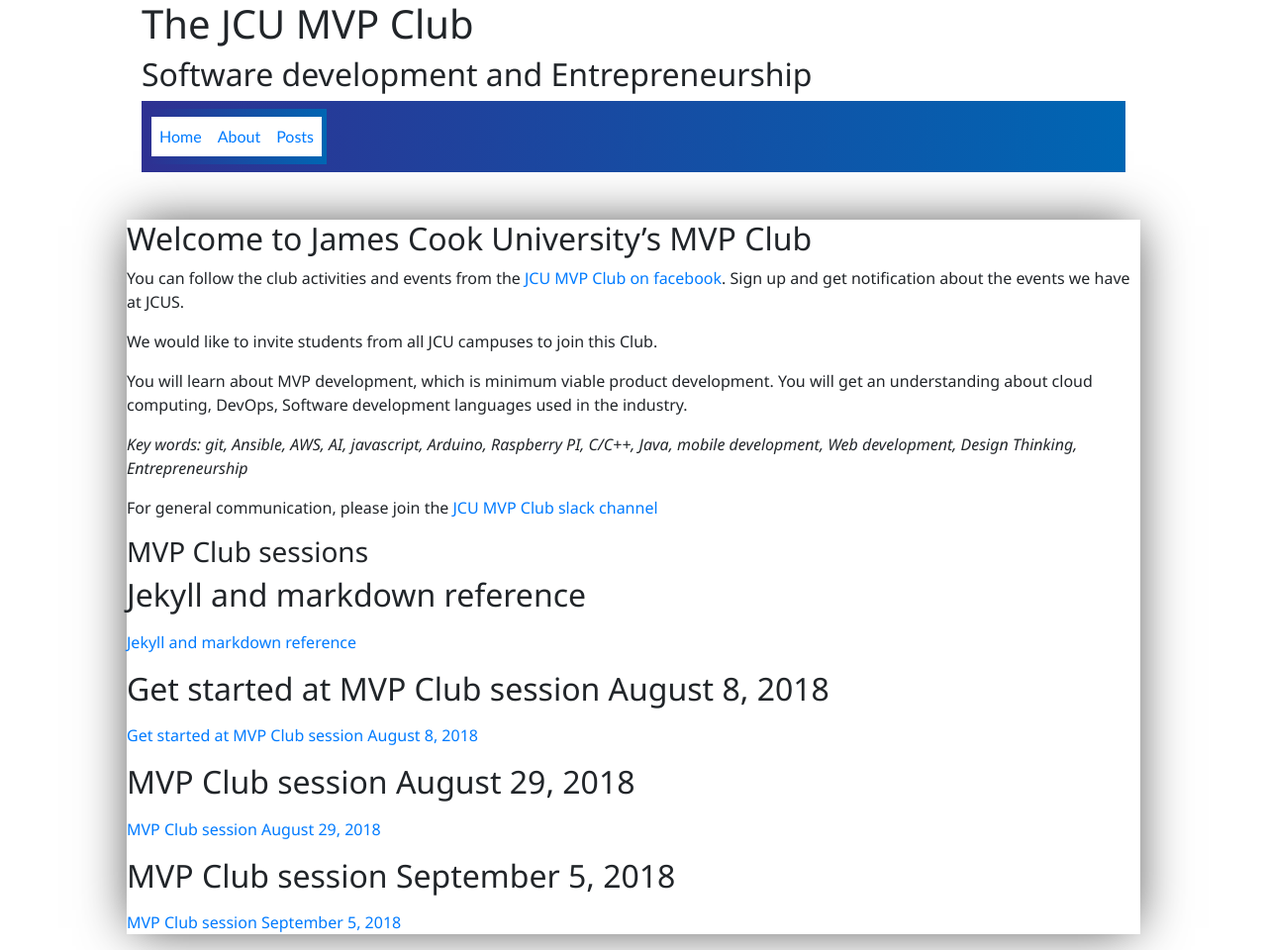
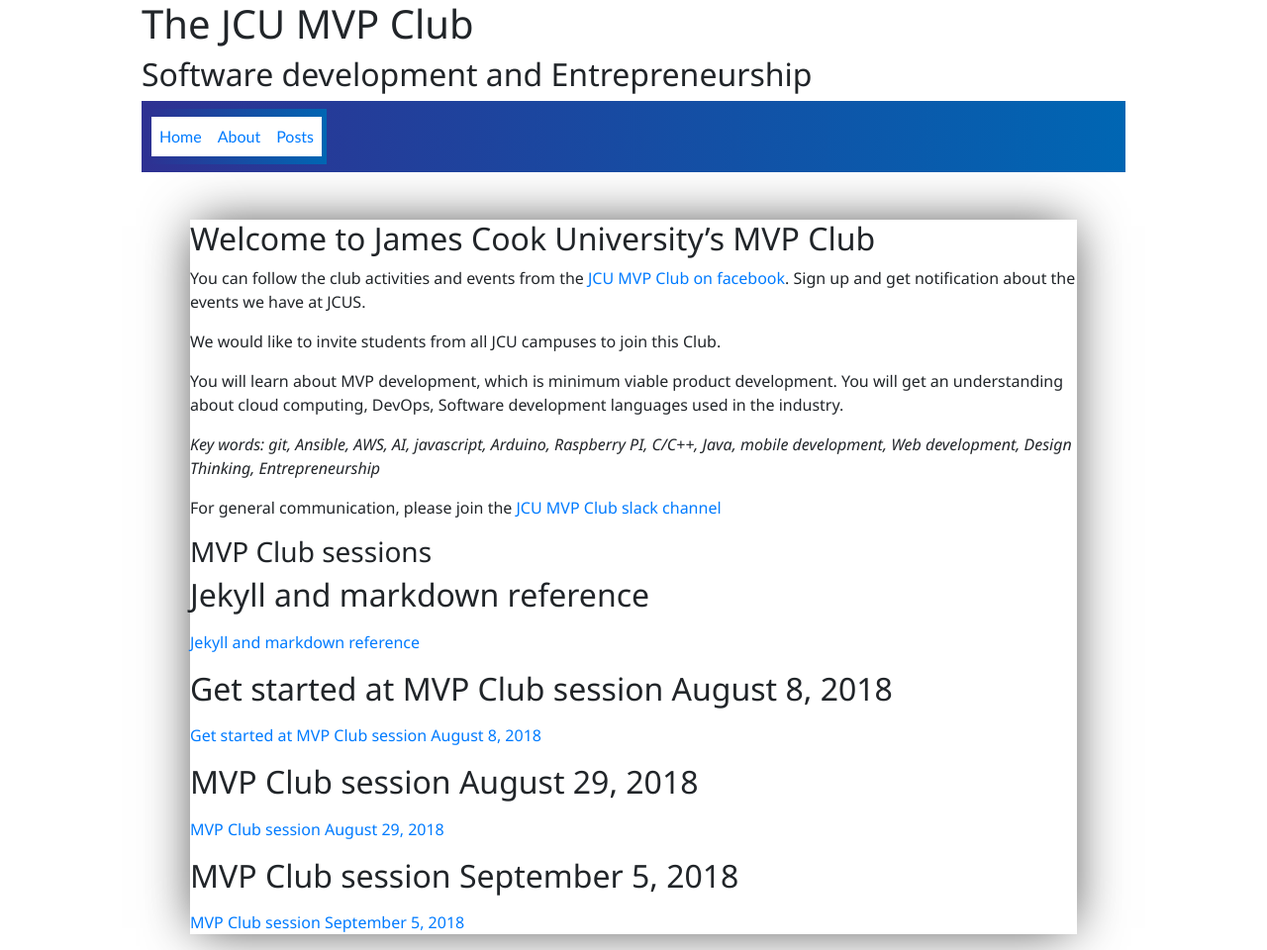
Before and after one commit to id8lab/id8club.github.io, a Jekyll site: the page built from index.md, in a window 1280 px wide. Shown: the whole page at 99% size. Built offline with Jekyll 4.4.1, drawn with Linux system fonts in a browser that asks for light colours; our own code applies the rules of GitHub Pages for plain Markdown files.

Commit message:
Update style.css

```diff
--- a/assets/css/style.css
+++ b/assets/css/style.css
@@ -1,6 +1,6 @@
 .body-content {
 
-  width: 80%;
+  width: 70%;
   margin: auto;
   font-family:'Segoe UI', Tahoma, Geneva, Verdana, sans-serif;
   -webkit-box-shadow: 0px 0px 50px -6px rgba(0,0,0,0.75);
@@ -22,7 +22,7 @@
   margin: auto;
   font-family:'Segoe UI', Tahoma, Geneva, Verdana, sans-serif;
 }
-.nav-link{
+.navbar a{
 
   background: #FFF;
 }
```
